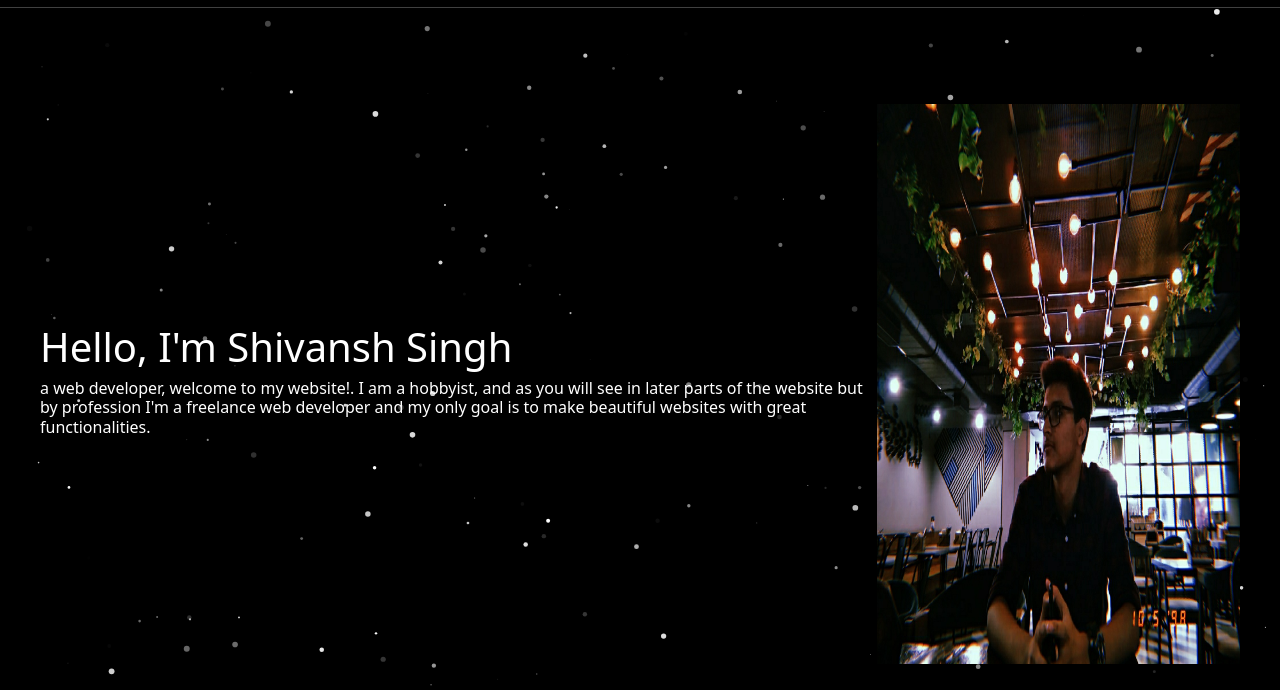
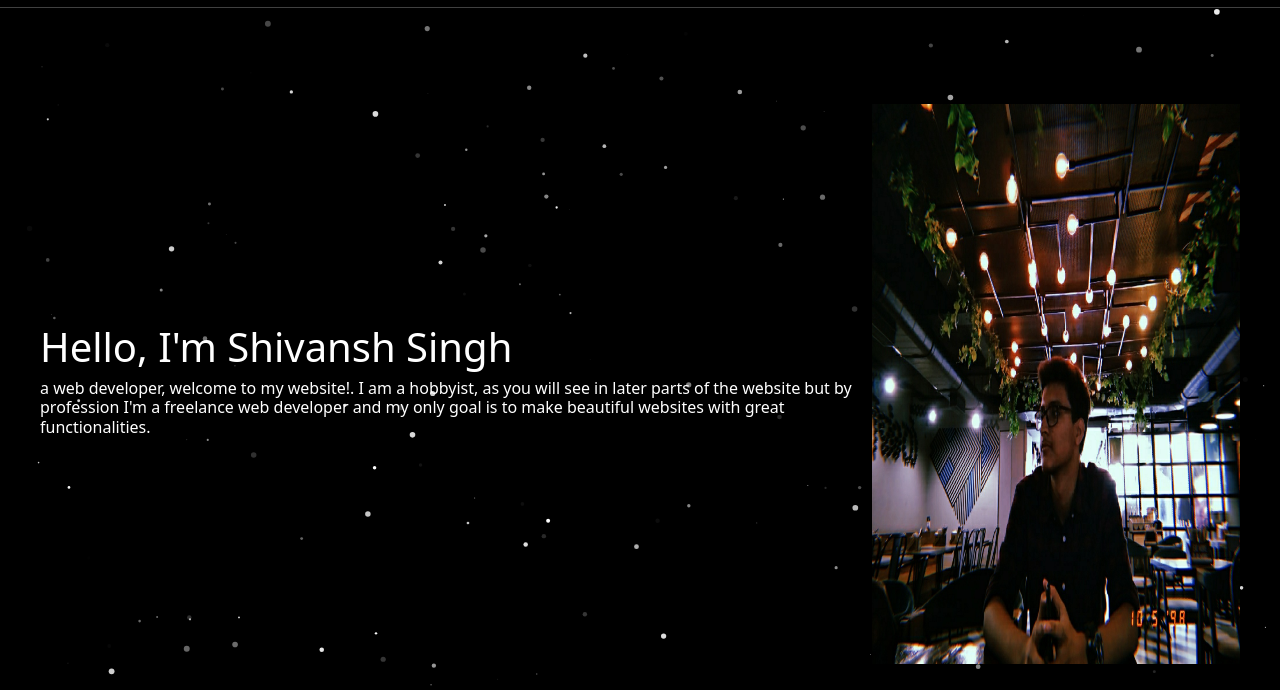
Before and after one commit to shivansh3345/Portfolio_Website, a plain HTML site: page index.html in a window 1280 px wide. Shown: the part 110-800 px from the top of the page. Drawn offline with nearby package versions, Linux system fonts and the light colour scheme.

Commit message:
Update index.html

```diff
--- a/index.html
+++ b/index.html
@@ -47,7 +47,7 @@
     <div class="profile-text">
       <h1>Hello, I'm Shivansh Singh</h1>
       <h6>
-        a web developer, welcome to my website!. I am a hobbyist, and as you will see in later parts of the website
+        a web developer, welcome to my website!. I am a hobbyist, as you will see in later parts of the website
         but by profession I'm a freelance web developer and my only goal is to make beautiful websites with great functionalities.
       </h6>
     </div>
```
